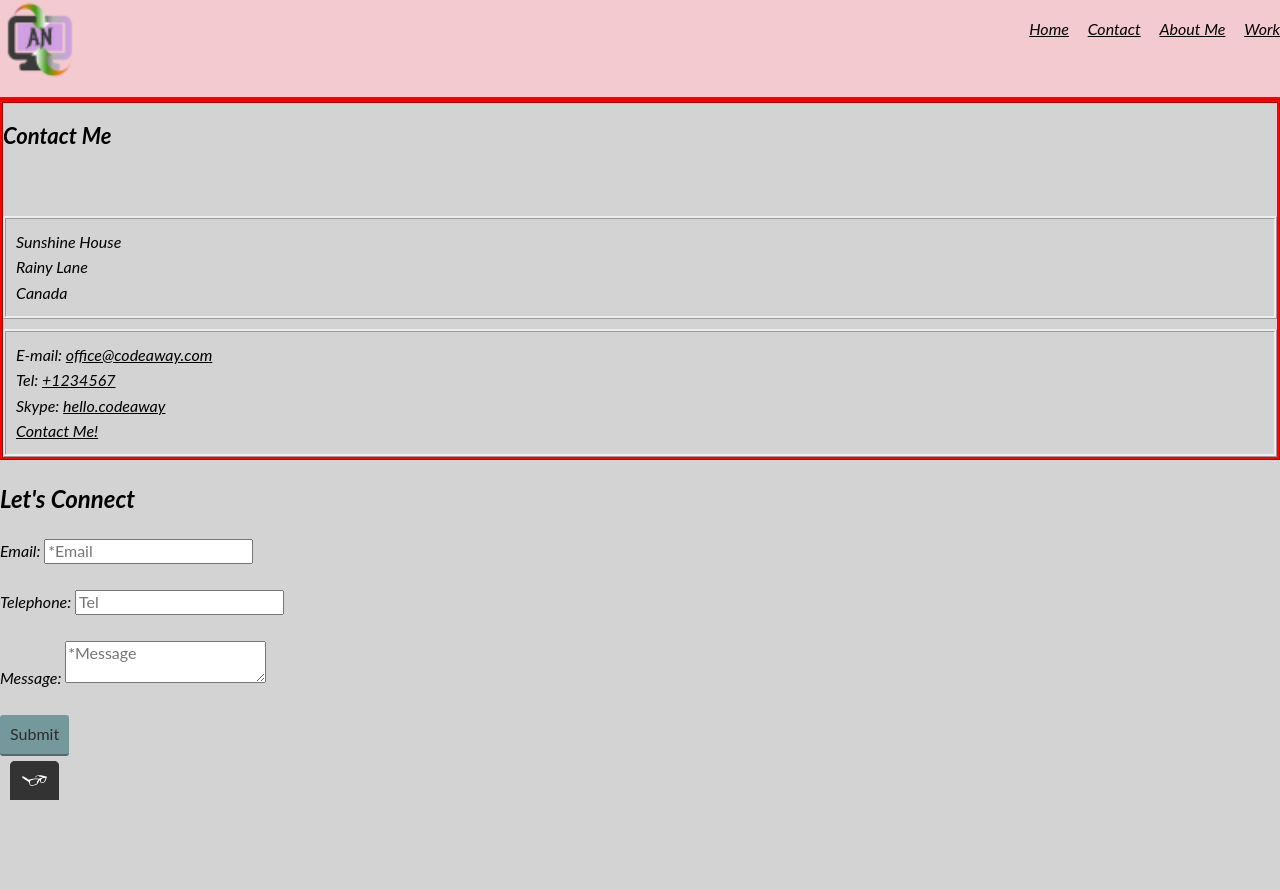
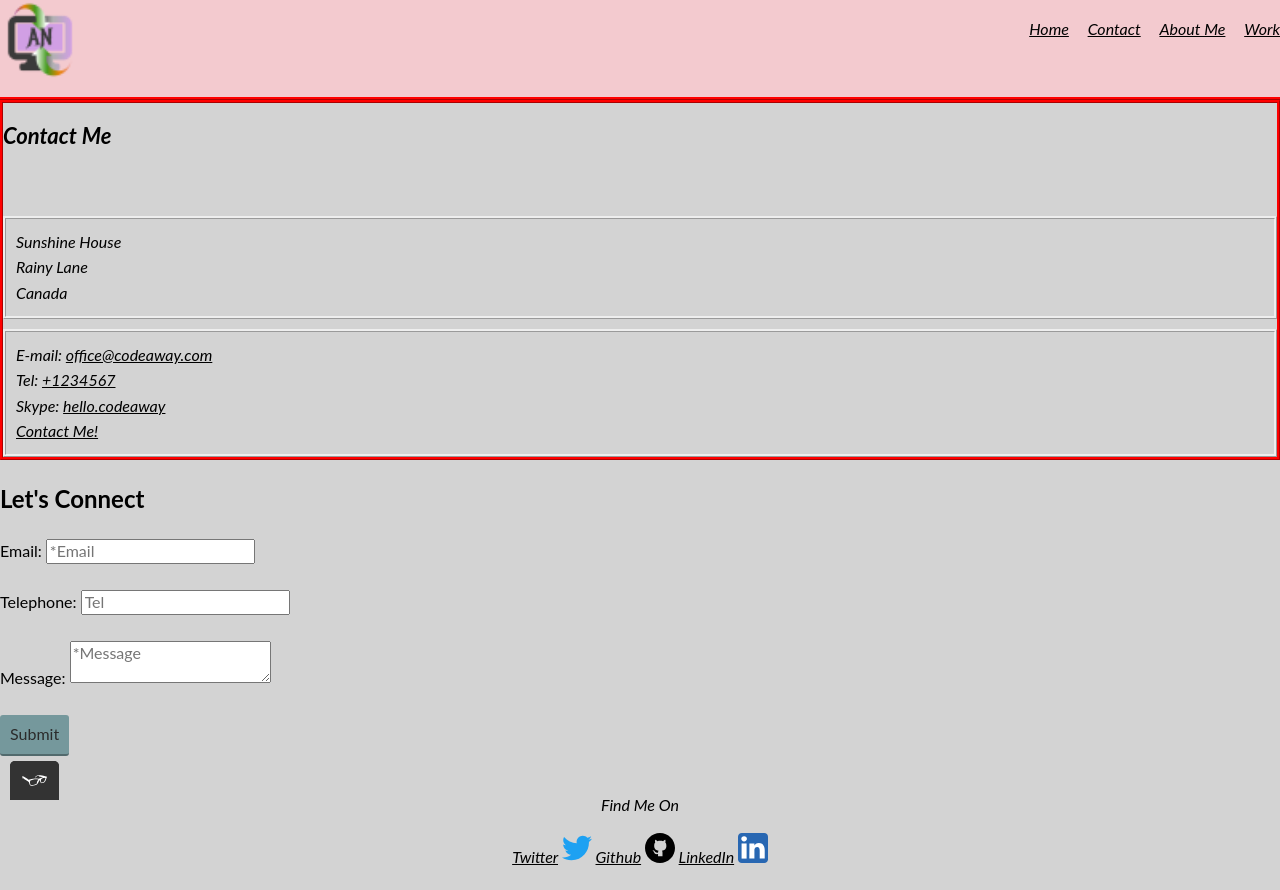
Before and after one commit to Anu123FE/Anu-Portfolio, a plain HTML site: page letsgetintouch.html in a window 1280 px wide. Before the commit the page ends 800 px from the top, so only its background shows below. Drawn offline with nearby package versions, Linux system fonts and the light colour scheme.

Commit message:
edited letsgetintouch file/added form to the main content from the footer
added form to the main content from the footer and changed the div class from footerpage--contact to form--contact

```diff
--- a/letsgetintouch.html
+++ b/letsgetintouch.html
@@ -45,9 +45,7 @@
       <a href="mailto:office@codeaway.com">Contact Me!</a><br>
       </div>
     </div>
-    </main>
-    <div>
-    <footer class="footerpage--contact">
+    <div class="form--contact">
       <h2>Let's Connect</h2>
     <form action="https://formspree.io/f/xpzovypd" method="post" id="contact-form">
       <label class="standard-label" for="contact-email">Email:</label>
@@ -61,8 +59,19 @@
       <br>
       <button class="button_secondary">Submit</button>
     </form>
-    </footer>
     </div>
+    </main>
+  <footer class="page-footer">
+       <p>Find Me On</p>
+       <div class="social-media">
+       <a href="https://twitter.com">Twitter</a>
+       <img src="img/iconfinder_1_Twitter_colored_svg_5296514.svg" alt="an image of Twitter Icon">
+       <a href="https://github.com/Anu123FE/Anu-Portfolio">Github</a>
+       <img src="img/iconfinder_Github_social_media_logo_1964417.svg" alt="an image of Github Icon">
+       <a href="https://linkedin.com">LinkedIn</a>
+       <img src="img/iconfinder_1_Linkedin_unofficial_colored_svg_5296501.svg" alt="an image of LinkedIn Icon">
+       </div>
+  </footer>
     <script src="js/tota11y.min.js"></script>
   </body>
 </html>
```
